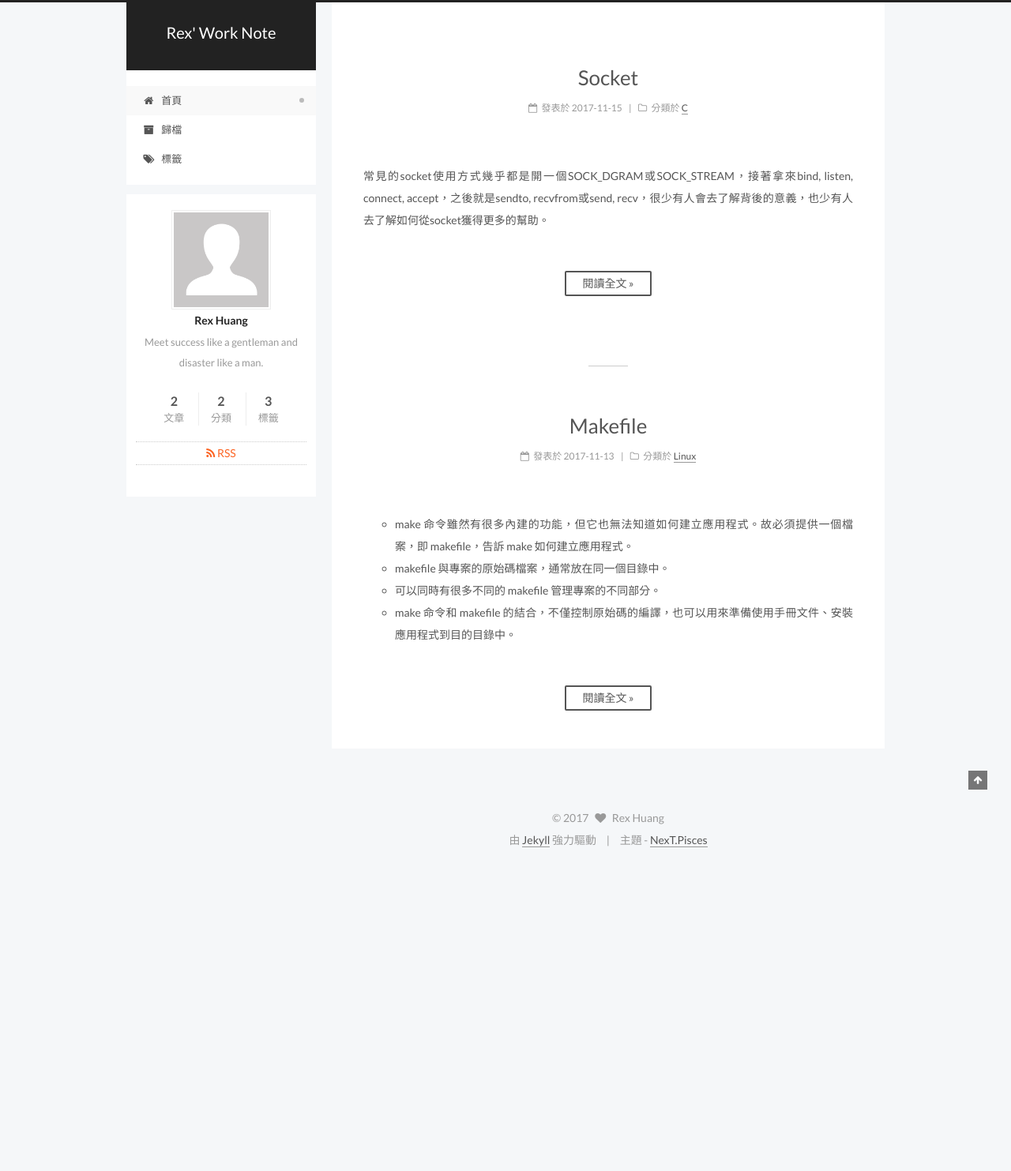
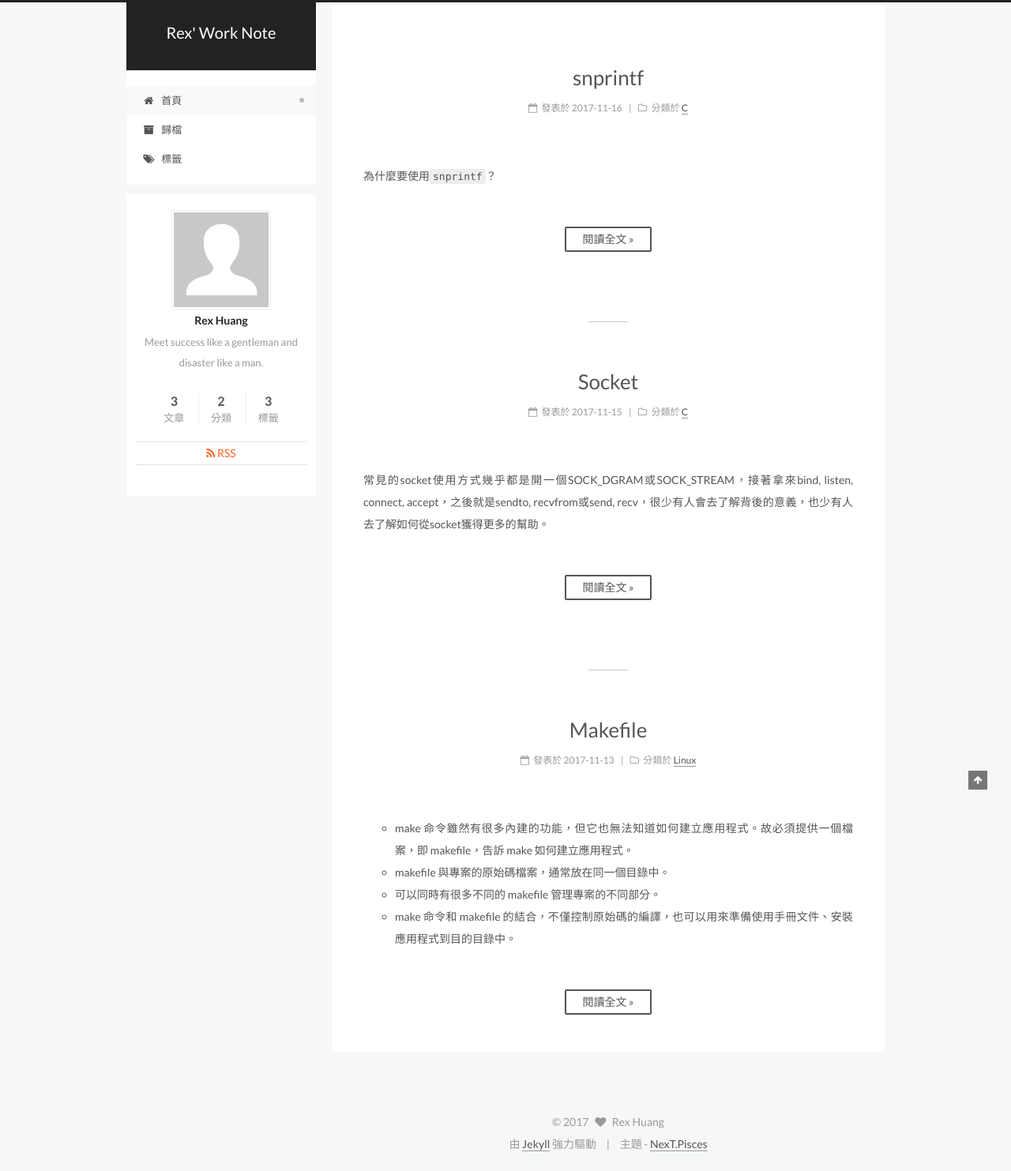
Before and after one commit to RexhuangTW/work_note, a Jekyll site: the page built from index.html, in a window 1280 px wide. Shown: the whole page at 79% size. Built offline with Jekyll 4.4.1, drawn with Linux system fonts in a browser that asks for light colours; the list of posts is cut into pages by our own code; before the commit the page ends 1098 px from its top, so only the background shows below that; part of the change alters nothing that is shown.

Commit message:
add 2017-11-16-C-snprintf.md

````diff
--- a/_config.yml
+++ b/_config.yml
@@ -64,7 +64,7 @@ feed:
 
 # Plugins
 ## Docs: https://help.github.com/articles/configuring-jekyll-plugins/
-plugins:
+plugins_dir:
 # jemoji conficts with toc in some no-ascii post
  - jemoji
  - jekyll-sitemap
--- /dev/null
+++ b/_posts/2017-11-16-C-snprintf.md
@@ -0,0 +1,38 @@
+---
+title: snprintf
+categories:
+- C
+tags: C
+---
+為什麼要使用`snprintf`？
+
+最大的優點就是：可以限制長度，避免overflow。
+
+`strcpy`及`strncpy`都可以用`snprintf`取代，可以降低overflow機會發生。
+
+## Prototype
+{% highlight C linenos %}
+int snprintf ( char * s, size_t n, const char * format, ... );
+{% endhighlight %}
+
+## Example
+{% highlight C linenos %}
+#include "stdio.h"
+#include "string.h"
+int main()
+{
+    char dest[11]= {0}, *src= "1234567890A";
+
+    snprintf(dest, sizeof(dest), "%s", src);
+
+    printf("dest = %s\n", dest);
+
+    return 0;
+}
+{% endhighlight %}
+
+## 總結
+執行結果：```dest = 1234567890```
+
+可以發現目標的長度只有11，但來源實際的長度是12(包含字串結尾\0)，透過`snprintf`限制了存入目標的長度已防止overflow產生。
+所以在使用上需要注意的地方是目標的長度必須大於或等於來源的長度才不會造成資料短缺。
````
